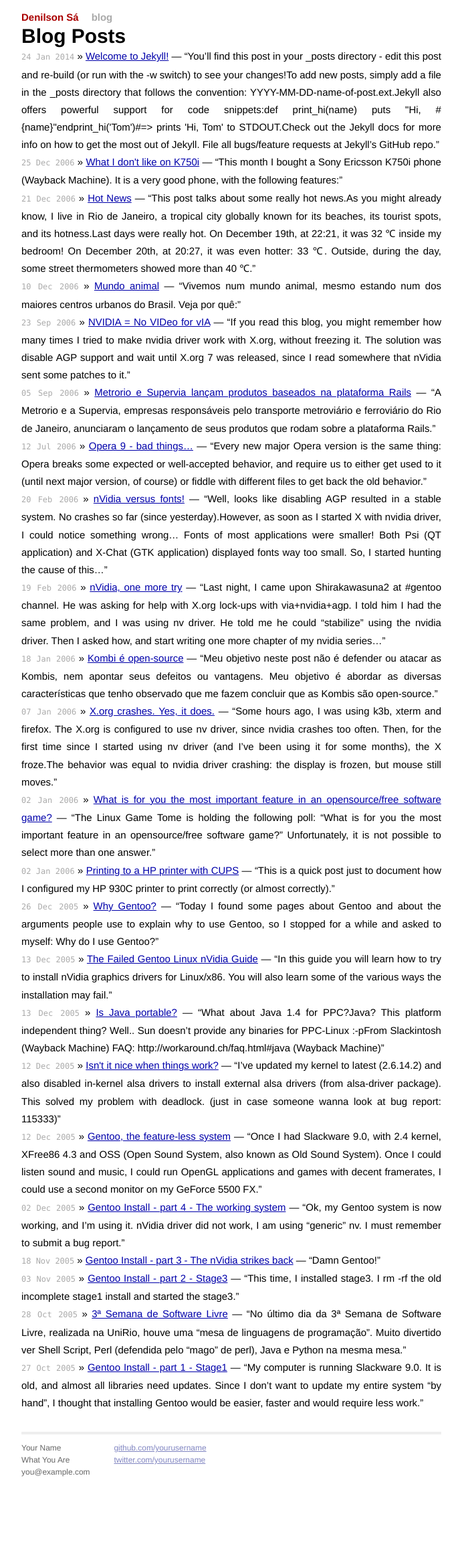
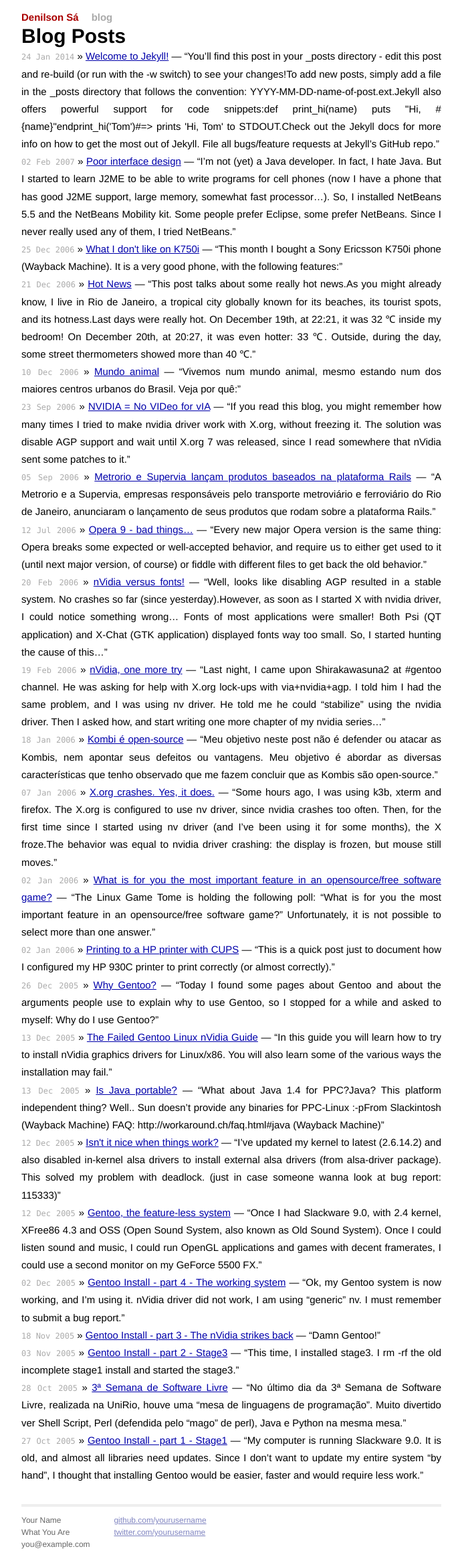
Before and after one commit to denilsonsa/denilsonsa.github.io, a Jekyll site: the page built from blog/index.html, in a window 1280 px wide. Shown: the whole page at 67% size, without its empty margins (294-985 px from the left). Built offline with Jekyll 4.4.1, drawn with Linux system fonts in a browser that asks for light colours; Markdown is read by kramdown in place of the engine named in the settings; before the commit the page ends 2220 px from its top, so only the background shows below that.

Commit message:
One more post, and a few tweaks.

```diff
--- /dev/null
+++ b/_posts/2007-02-02-poor-interface-design.markdown
@@ -0,0 +1,53 @@
+---
+layout: post
+title: Poor interface design
+lang: en
+tag:
+- Java
+- User Interface
+- Opera
+- WTF
+---
+
+I'm not (yet) a Java developer. In fact, I hate Java. But I started to learn J2ME to be able to write programs for cell phones (now I have a phone that has good J2ME support, large memory, somewhat fast processor…). So, I installed [NetBeans 5.5](http://www.netbeans.org/) and the NetBeans Mobility kit. Some people prefer [Eclipse](http://www.eclipse.org/), some prefer NetBeans. Since I never really used any of them, I tried NetBeans.
+
+
+**Problem 1:** I can't type quotes inside any Java application. No joking, under GNU/Linux, the Sun Java virtual machine seems to have problems with [deadkeys](http://en.wikipedia.org/wiki/Dead_key), and I have [US-International](http://en.wikipedia.org/wiki/Keyboard_layout#US-International) keyboard.
+
+* **Solution 1:** Open another program and copy/paste the quote character.
+* **Solution 2:** Write a macro inside NetBeans so I can type a combination and it enters a quote.
+* **Solution 3:** Press <kbd>AltGr+quote</kbd>. This works anywhere inside X.
+
+Being a [Vim](http://www.vim.org/)-addicted user, I usually type <kbd>Ctrl+N</kbd> and <kbd>Ctrl+P</kbd> inside NetBeans… (If you don't know what those keys do, open Vim and type [`:help i_^N`](http://vimdoc.sourceforge.net/htmldoc/insert.html#i_CTRL-N))
+
+But today I accidentally found two shortcuts that do exactly what <kbd>Ctrl+N</kbd> and <kbd>Ctrl+P</kbd> do inside Vim! They are <kbd>Ctrl+L</kbd> and <kbd>Ctrl+K</kbd>. Of course, I wanted to remap these two actions to the same keys as in Vim. Then I found one of the most scaring dialogs:
+
+## The NetBeans keymap window
+
+Before showing how it is, let's see how Opera Software designed that dialog in Opera browser for desktop.
+
+<figure class="singleimage">
+<img src="{{ site.url }}/blog/images/Keymap_Opera2.jpg" alt="">
+</figure>
+
+Oh, how neatly arranged and organized. It has two columns, one for the keyboard shortcut and another for the action. It also has a quick-find field, an invaluable feature when the program has more than just a few actions and shortcuts. And this dialog is also used for editing mouse gestures. Very neat, well-thought, well-designed and easy-to-use.
+
+Now beware! The NetBeans keymap window is coming! Don't say I haven't warned you!
+
+<figure class="singleimage">
+<img src="{{ site.url }}/blog/images/Keymap_NetBeans2.jpg" alt="">
+</figure>
+
+All actions are available at this dialog, and they are divided into 16 categories:
+
+<figure class="singleimage">
+<img src="{{ site.url }}/blog/images/Keymap_NetBeans1.jpg" alt="">
+</figure>
+
+The keyboard shortcut is just a string between square brackets concatenated to action name. There are no columns. There is no font change, no color change, no bold, no spacing… Nothing that you can easily spot.
+
+Well, I discovered the <kbd>Ctrl+L</kbd> shortcut and wanted to change it, but I have no idea on what is the action it calls. I would seach… but there is no search field, and I won't waste my time looking at all actions, one-by-one.
+
+Enough bad design for now. And if someone knows what are the actions of <kbd>Ctrl+L</kbd> and <kbd>Ctrl+K</kbd>, please tell me.
+
+**P.S.:** Dear [Firefox](http://www.mozilla.com/firefox/) users, I'm so sorry about you. Your browser does not even have a shortcut editor. I know, you can search until you find an extension that adds that feature. And hope that extension works. Until then, you need to live with backspace not going back to previous page…
--- a/css/main.css
+++ b/css/main.css
@@ -47,7 +47,7 @@ a:visited { color: #a0a; }
 }
 
 .posts li {
-  line-height: 1.75em;
+  line-height: 1.75;
 }
 
 .posts time {
```
Also changed, not shown: blog/images/Keymap_NetBeans1.jpg (added), blog/images/Keymap_NetBeans2.jpg (added), blog/images/Keymap_Opera1.jpg (added), blog/images/Keymap_Opera2.jpg (added).
